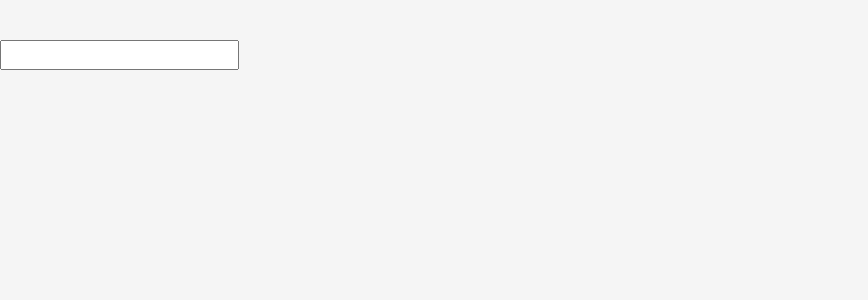
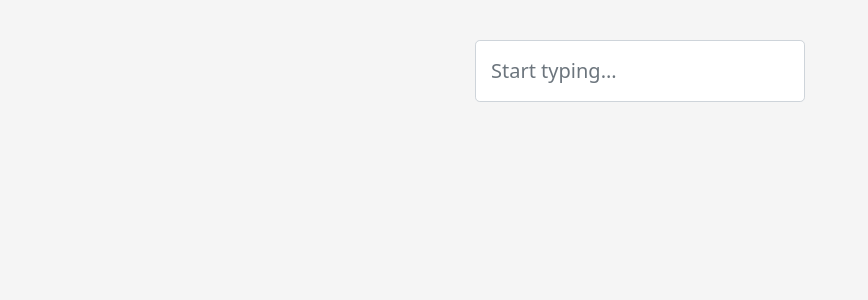
Before and after one commit to lwairore/angular-rainbow, an Angular app: page / in a window 1280 px wide. Shown: the top 300 px of the page, without its empty margins (0-868 px from the left). Built offline with nearby package versions, Linux system fonts and the light colour scheme.

Commit message:
- Wrap input element in main element.

```diff
--- a/src/app/app.component.ts
+++ b/src/app/app.component.ts
@@ -3,7 +3,20 @@ import { Component } from '@angular/core';
 @Component({
   selector: 'app-root',
   template: `
-    <input type="text" appRainbow>
+  <main class="container">
+    <input
+          class="form-control form-control-lg d-flex justify-content-center"
+          type="text"
+          placeholder="Start typing..."
+          aria-label="Start typing... example"
+          [ngStyle]="{
+            'width': '100%',
+            'max-width': '330px',
+            'padding': '15px',
+            'margin': 'auto'
+          }"
+          appRainbow>
+  </main>
   `,
   styleUrls: ['./app.component.css']
 })
```
